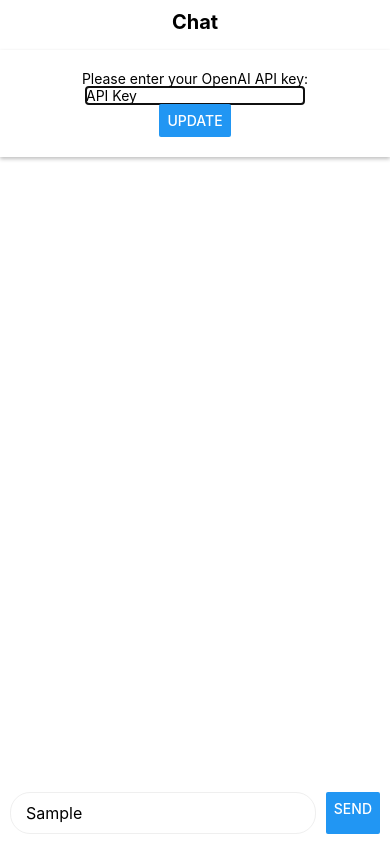
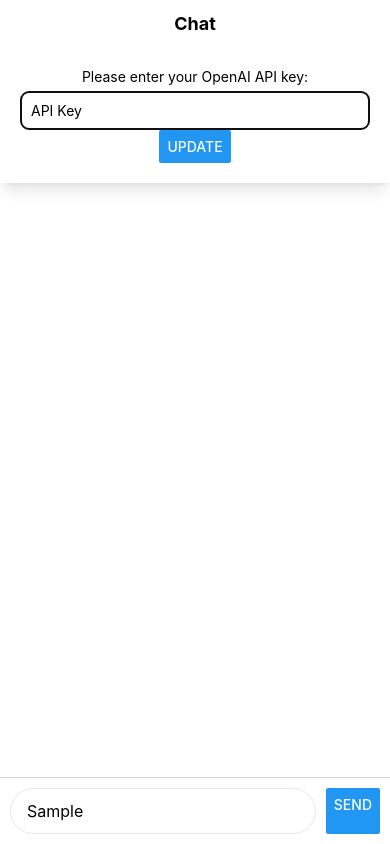
Before and after one commit to iseth/all-gpt, a React Native app: screen / in a window 390 px wide. Both pictures are taken after typing "Sample" into the empty fields and a click on the button "SEND". Built offline with nearby package versions, Linux system fonts and the light colour scheme.

Commit message:
add tailwind

```diff
--- a/App.js
+++ b/App.js
@@ -1,19 +1,18 @@
-import React, { useRef, useEffect, useState } from "react";
 import {
+  View,
+  Text,
+  TextInput,
+  ScrollView,
+  Button,
   SafeAreaView,
   StatusBar,
-  ScrollView,
-  Text,
-  TextInput,
-  View,
-  Button,
-  StyleSheet,
+  Modal,
   KeyboardAvoidingView,
   Platform,
-  Modal,
 } from "react-native";
+import AsyncStorage from "@react-native-async-storage/async-storage";
 import { streamChat } from "./src/services/openAI/ChatGPT";
-import AsyncStorage from "@react-native-async-storage/async-storage";
+import { useEffect, useRef, useState } from "react";
 
 const App = () => {
   const [inputText, setInputText] = useState("");
@@ -64,24 +63,24 @@ const App = () => {
   };
 
   return (
-    <SafeAreaView style={styles.container}>
+    <SafeAreaView className={`flex-1 bg-white`}>
       <StatusBar barStyle="dark-content" />
-      <View style={styles.header}>
-        <Text style={styles.headerText}>Chat</Text>
+      <View className={`py-2.5 px-4 items-center`}>
+        <Text className={`font-bold text-lg`}>Chat</Text>
       </View>
       <KeyboardAvoidingView
         behavior={Platform.OS === "ios" ? "padding" : "height"}
-        style={styles.keyboardAvoidingView}
+        className={`flex-1`}
       >
         <Modal
           animationType="slide"
           transparent={true}
           visible={isModalVisible}
         >
-          <View style={styles.modalView}>
+          <View className={`mt-12 p-5 bg-white items-center shadow-lg`}>
             <Text>Please enter your OpenAI API key:</Text>
             <TextInput
-              style={styles.modalInput}
+              className={`p-2.5 mt-1.5 rounded-lg border border-gray-200 w-full`}
               value={apiKey}
               onChangeText={setApiKey}
               placeholder="API Key"
@@ -92,26 +91,24 @@ const App = () => {
         <ScrollView
           ref={scrollViewRef}
           contentInsetAdjustmentBehavior="automatic"
-          style={styles.scrollView}
+          className={`flex-1`}
         >
           {messages.map((message, index) => (
-            <View key={index} style={styles.messageContainer}>
-              <Text style={styles.messageLabel}>
+            <View key={index} className={`mb-1.5 ml-3.5`}>
+              <Text className={`text-xs text-gray-400 ml-3.5`}>
                 {message.role.toUpperCase()}
               </Text>
               <View
-                style={[
-                  styles.messageBubble,
+                className={`px-2.5 py-2.5 rounded-full my-1.5 max-w-5/6 self-start ${
                   message.role === "user"
-                    ? styles.userMessage
-                    : styles.gptMessage,
-                ]}
+                    ? "self-start bg-gray-200"
+                    : "bg-gray-200"
+                }`}
               >
                 <Text
-                  style={[
-                    styles.messageText,
-                    message.role === "user" && styles.userMessageText,
-                  ]}
+                  className={`text-base ${
+                    message.role === "user" ? "text-black" : "text-black"
+                  }`}
                 >
                   {message.content}
                 </Text>
@@ -119,9 +116,9 @@ const App = () => {
             </View>
           ))}
         </ScrollView>
-        <View style={styles.inputContainer}>
+        <View className={`flex-row p-2.5 border-t border-gray-300`}>
           <TextInput
-            style={styles.input}
+            className={`flex-1 mr-2.5 rounded-full px-4 py-2.5 border border-gray-200 text-base`}
             value={inputText}
             onChangeText={setInputText}
             placeholder="Type a message..."
@@ -134,87 +131,4 @@ const App = () => {
   );
 };
 
-const styles = StyleSheet.create({
-  container: {
-    flex: 1,
-    backgroundColor: "#fff",
-  },
-  modalView: {
-    marginTop: 50,
-    padding: 20,
-    backgroundColor: "white",
-    alignItems: "center",
-    shadowColor: "#000",
-    shadowOffset: {
-      width: 0,
-      height: 2,
-    },
-    shadowOpacity: 0.25,
-    shadowRadius: 3.84,
-    elevation: 5,
-  },
-  header: {
-    paddingVertical: 10,
-    paddingHorizontal: 15,
-    alignItems: "center",
-    // borderBottomWidth: 1,
-    // borderBottomColor: "#ccc",
-  },
-  headerText: {
-    fontWeight: "bold",
-    fontSize: 20,
-  },
-  keyboardAvoidingView: {
-    flex: 1,
-  },
-  scrollView: {
-    flex: 1,
-  },
-  inputContainer: {
-    flexDirection: "row",
-    padding: 10,
-    borderTopColor: "#ccc",
-  },
-  messageBubble: {
-    padding: 10,
-    borderRadius: 20,
-    marginVertical: 5,
-    maxWidth: "90%",
-    alignSelf: "flex-start",
-    // backgroundColor: "#efefef",
-    marginLeft: 15,
-  },
-  userMessage: {
-    // backgroundColor: "#007aff",
-    alignSelf: "flex-start",
-    borderBottomLeftRadius: 0,
-  },
-  gptMessage: {
-    //Styles can be removed if they are all managed in messageBubble
-  },
-  messageText: {
-    fontSize: 16,
-    color: "#000",
-  },
-  userMessageText: {
-    color: "#000",
-  },
-  input: {
-    flex: 1,
-    marginRight: 10,
-    borderRadius: 20,
-    paddingHorizontal: 15,
-    paddingVertical: 10,
-    // backgroundColor: "#efefef",
-    fontSize: 16,
-    borderWidth: 1,
-    borderColor: "#efefef",
-  },
-  messageLabel: {
-    fontSize: 12,
-    color: "#999",
-    marginLeft: 15,
-  },
-});
-
 export default App;
--- a/babel.config.js
+++ b/babel.config.js
@@ -2,5 +2,6 @@ module.exports = function(api) {
   api.cache(true);
   return {
     presets: ['babel-preset-expo'],
+    plugins: ["nativewind/babel"],
   };
 };
--- a/package.json
+++ b/package.json
@@ -13,6 +13,7 @@
     "expo": "~50.0.14",
     "expo-status-bar": "~1.11.1",
     "lodash": "^4.17.21",
+    "nativewind": "^2.0.11",
     "openai": "^4.38.0",
     "react": "18.2.0",
     "react-native": "0.73.6",
@@ -20,7 +21,8 @@
     "react-native-polyfill-globals": "^3.1.0"
   },
   "devDependencies": {
-    "@babel/core": "^7.20.0"
+    "@babel/core": "^7.20.0",
+    "tailwindcss": "^3.3.2"
   },
   "private": true
 }
--- /dev/null
+++ b/tailwind.config.js
@@ -0,0 +1,8 @@
+/** @type {import('tailwindcss').Config} */
+module.exports = {
+  content: ["./App.{js,jsx,ts,tsx}", "./<custom directory>/**/*.{js,jsx,ts,tsx}"],
+  theme: {
+    extend: {},
+  },
+  plugins: [],
+}
```
Also changed, not shown: 1 other file (tests, documents, lock files or other folders).
